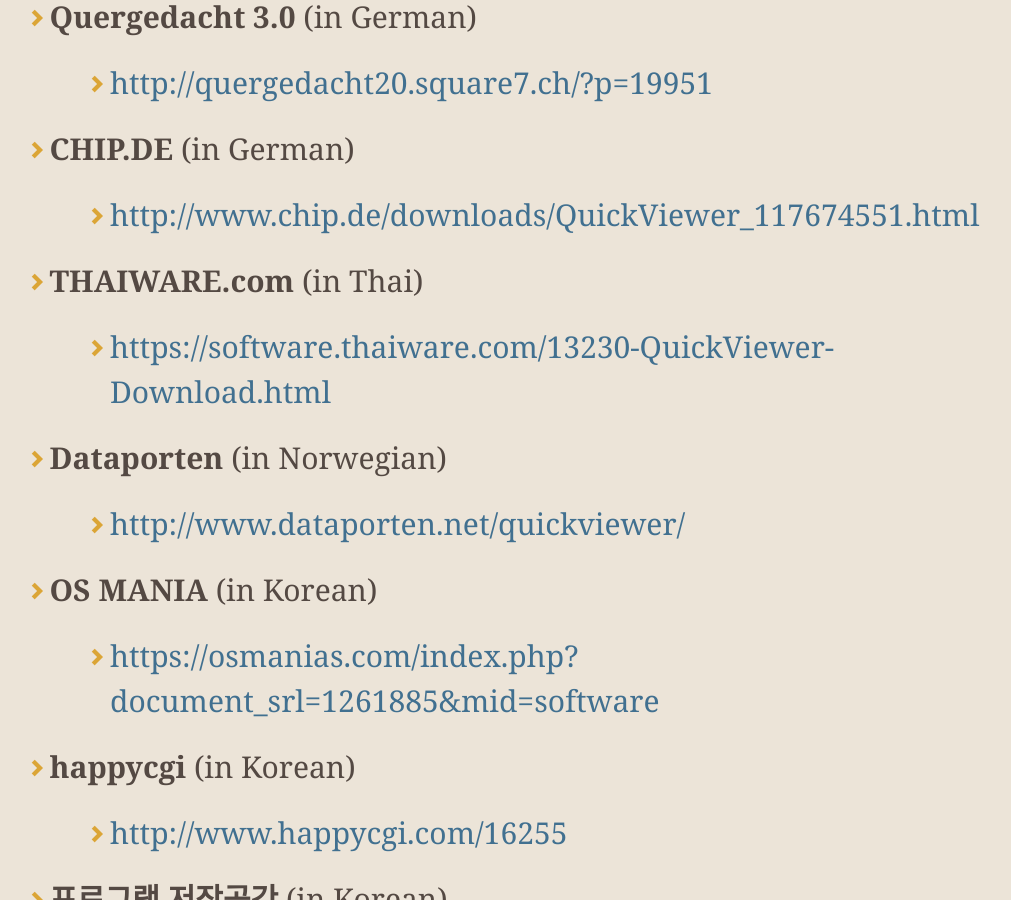
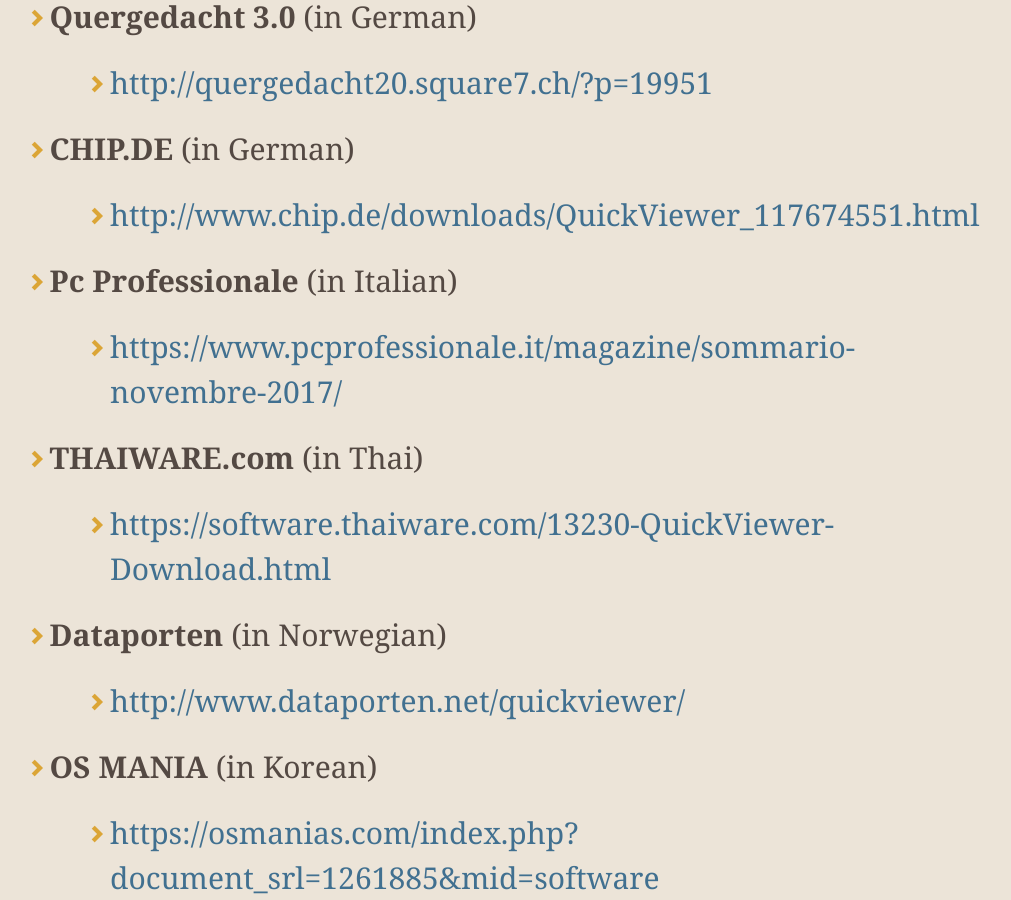
Before and after one commit to kanryu/quickviewer, a Jekyll site: the page built from docs/index.md, in a window 1280 px wide and 900 px high, scrolled down 8520 px. Shown: the whole window, without its empty margins (179-1190 px from the left). Built offline with Jekyll 4.4.1, drawn with Linux system fonts in a browser that asks for light colours; nearby versions of some CDN libraries; comment, search, counter and statistics services are not loaded; our own code applies the rules of GitHub Pages for plain Markdown files.

Commit message:
Update index.md

```diff
--- a/docs/index.md
+++ b/docs/index.md
@@ -131,6 +131,8 @@ You can also clone the latest source code from **[this repository.](https://gith
     - [http://quergedacht20.square7.ch/?p=19951](http://quergedacht20.square7.ch/?p=19951)
 - **CHIP.DE** (in German)
     - [http://www.chip.de/downloads/QuickViewer_117674551.html](http://www.chip.de/downloads/QuickViewer_117674551.html)
+- **Pc Professionale** (in Italian)
+    - [https://www.pcprofessionale.it/magazine/sommario-novembre-2017/](https://www.pcprofessionale.it/magazine/sommario-novembre-2017/)
 - **THAIWARE.com** (in Thai)
     - [https://software.thaiware.com/13230-QuickViewer-Download.html](https://software.thaiware.com/13230-QuickViewer-Download.html)
 - **Dataporten** (in Norwegian)
```
